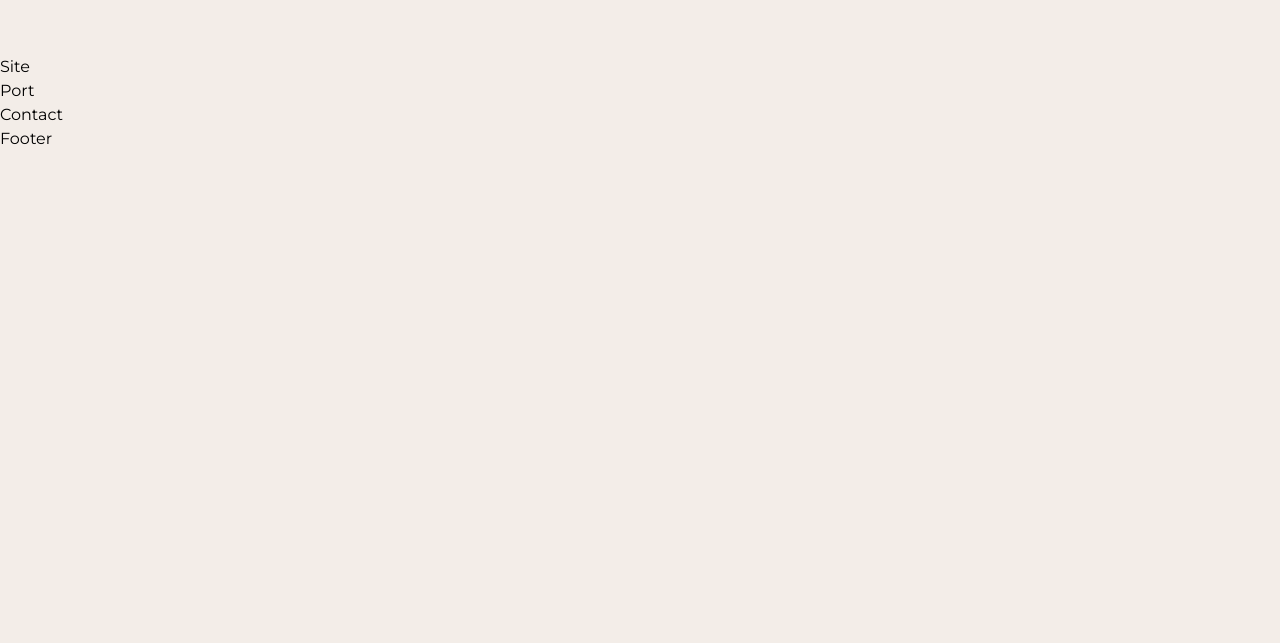
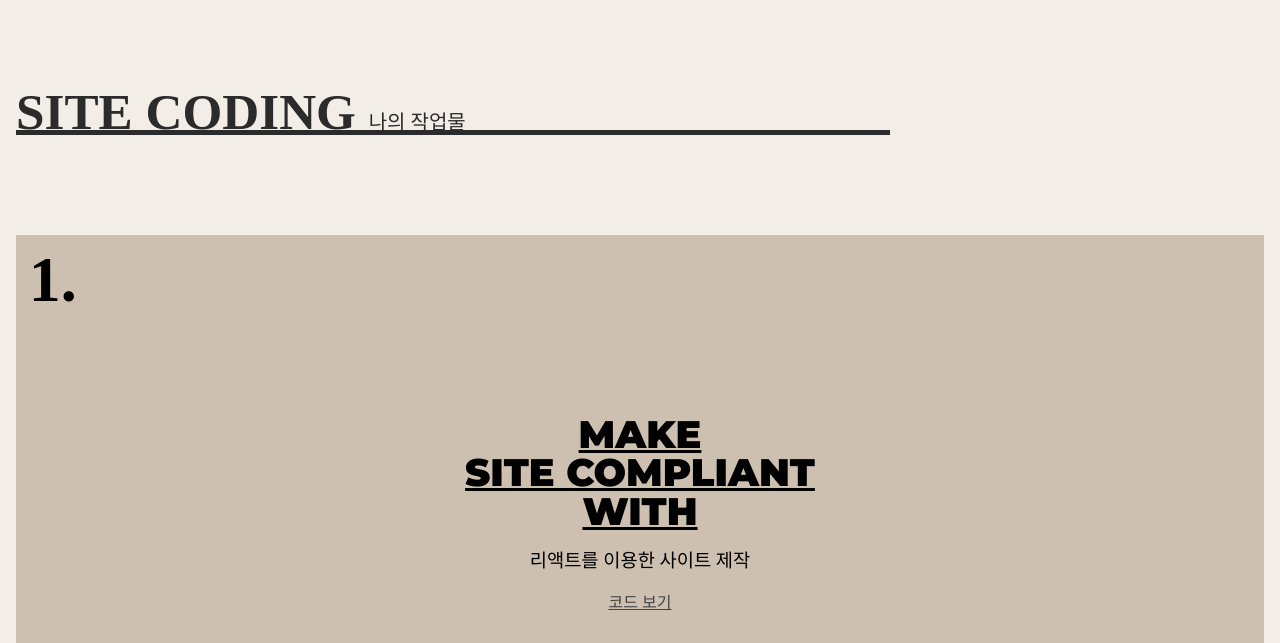
Before and after one commit to seok28/seok2024, a React (Create React App) app: page / in a window 1280 px wide. Shown: the part 2154-2797 px from the top of the page. Before the commit the page ends 2305 px from the top, so only its background shows below. Built offline with nearby package versions, Linux system fonts and the light colour scheme; a small style sheet from the web is missing; a web font is replaced by a local one.

Commit message:
site area finish

```diff
--- a/src/assets/scss/section/_intro.scss
+++ b/src/assets/scss/section/_intro.scss
@@ -33,7 +33,7 @@
         width: 100%;
         height: 40vh;
         background-color: var(--black);
-        color: var(--white);
+        color: var(--black);
         display: flex;
         align-items: center;
         justify-content: center;
@@ -41,11 +41,11 @@
         position: relative;
 
         .text {
-            font-size: 3vw;
+            font-size: 2vw;
             line-height: 1;
             font-weight: 900;
             text-transform: uppercase;
-            text-decoration: underline;
+            // text-decoration: underline;
             text-align: center;
             position: relative;
             z-index: 100;
--- a/src/assets/scss/section/_site.scss
+++ b/src/assets/scss/section/_site.scss
@@ -0,0 +1,152 @@
+.site__inner {
+    padding: 16px;
+
+    .site__title  {
+        position: sticky;
+        top: 70px;
+        left: 0;
+        width: 70%;
+        height: 5vw;
+        font-size: 4vw;
+        font-weight: 900;
+        line-height: 1.6;
+        font-family: var(--mainKor-font);
+        text-transform: uppercase;
+        color: var(--black100);
+        border-bottom: 0.4vw solid var(--black100);
+        margin-bottom: 100px;
+
+        @media (max-width: 800px){
+            width: 100%;
+            margin-bottom: 10vw;
+            font-size: 30px;
+            height: auto;
+            top: 68px;
+            z-index: 1000;
+            background-color: var(--mainBg-color);
+        }
+
+        em {
+            font-size: 1.25rem;
+            font-weight: 400;
+            line-height: 2;
+        }
+    }
+    .site__wrap {
+        .site__item {
+            height: 70vh;
+            @include flex-center;
+            flex-direction: column;
+            position: sticky;
+            left: 0;
+
+            &.s1 {
+                background-color: var(--subBg100);
+                top: 180px;
+
+                @media (max-width: 800px){
+                    top: 140px;
+                }
+            }
+            &.s2 {
+                background-color: var(--subBg200);
+                top: 200px;
+
+                @media (max-width: 800px){
+                    top: 160px;
+                }
+            }
+            &.s3 {
+                background-color: var(--subBg300);
+                top: 220px;
+
+                @media (max-width: 800px){
+                    top: 180px;
+                }
+            }
+            &.s4 {
+                background-color: var(--subBg400);
+                top: 240px;
+
+                @media (max-width: 800px){
+                    top: 200px;
+                }
+            }
+            .num {
+                font-size: 5vw;
+                line-height: 1;
+                font-weight: 900;
+                font-family: var(--mainNum-font);
+                position: absolute;
+                left: 1vw;
+                top: 1vw;
+
+                @media (max-width: 800px){
+                    font-size: 80px;
+                    left: 20px;
+                    top: 20px;
+                }
+            }
+            .text {
+                text-align: center;
+                margin-bottom: 1rem;
+
+                > div {
+                    font-size: 3vw;
+                    line-height: 1;
+                    font-weight: 900;
+                    text-transform: uppercase;
+                    text-decoration: underline;
+                    font-family: var(--mainEng-font);
+
+                    @media (max-width: 800px){
+                        font-size: 26px;
+                    }
+                }
+            }
+            .title {
+                font-family: var(--mainKor-font);
+                margin-bottom: 1rem;
+            }
+            .btn {
+                a {
+                    text-decoration: underline;
+                    text-transform: uppercase;
+                    color: var(--black200);
+                    font-size: 1rem;
+                    transition: all 0.3s;
+                    margin: 0 2px;
+
+                    &:hover {
+                        color: var(--black);
+                    }
+                }
+            }
+            .info {
+                position: absolute;
+                left: 0;
+                bottom: 3%;
+                width: 98%;
+                margin-left: 1%;
+                border-top: 1px solid var(--black);
+                border-bottom: 1px solid var(--black);
+                display: flex;
+                justify-content: space-between;
+
+                @media (max-width: 800px){
+                    flex-direction: column;
+                    width: 90%;
+                    margin-left: 5%;
+                    padding: 5px 0;
+                }
+
+                span {
+                    font-family: var(--mainKor-font);
+                    font-size: 12px;
+                    padding: 3px 0;
+                    text-transform: uppercase;
+                }
+            }
+        }
+    }
+}
--- a/src/components/Intro.jsx
+++ b/src/components/Intro.jsx
@@ -5,7 +5,7 @@ import about from "../assets/img/about.jpg";
 const introText= {
     title:"FrontEnd",
     title2:"Developer",
-    desc:["나의 재능은","끝까지 찾는 것이다","노력을"],
+    desc:["문구 생각 중"],
 };
 
 const Intro = () => {
--- a/src/components/Site.jsx
+++ b/src/components/Site.jsx
@@ -1,7 +1,62 @@
 import React from "react";
 
+const siteText = [
+    {
+        text:["make","site compliant","with"],
+        title:["리액트를 이용한 사이트 제작"],
+        code:["https://github.com/seok28/seok2024"],
+        info : [
+            "site coding",
+            "production period : 1 weeks",
+            "use stack : html5/css3, CSS Varible, React",
+        ],
+    },
+    {
+        text:["make","site compliant","with"],
+        title:["리액트를 이용한 사이트 제작(MBTI 검사)"],
+        code:["https://github.com/seok28/_mbti"],
+        info : [
+            "site coding",
+            "production period : 1 weeks",
+            "use stack : html5/css3, CSS Varible, React",
+        ],
+    },
+];
+
+
 const Site = () => {
-    return <div>Site</div>
+    return (
+        <section id="site">
+            <div className="site__inner">
+                <h2 className="site__title">
+                    Site Coding <em>나의 작업물</em>
+                </h2>
+                <div className="site__wrap">
+                    {siteText.map((site, key) => (
+                        <article className={`site__item s${key+1}`} key={key}>
+                            <span className="num">{key+1}.</span>
+                            <div className="text">
+                                <div>{site.text[0]}</div>
+                                <div>{site.text[1]}</div>
+                                <div>{site.text[2]}</div>
+                            </div>
+                            <h3 className="title">
+                                {site.title}
+                            </h3>
+                            <div className="btn">
+                                <a href={site.code}>코드 보기</a>
+                            </div>
+                            <div className="info">
+                                <span>{site.info[0]}</span>
+                                <span>{site.info[1]}</span>
+                                <span>{site.info[2]}</span>
+                            </div>
+                        </article>
+                    ))}
+                </div>
+            </div>
+        </section>
+    );
 };
 
 export default Site;
```
